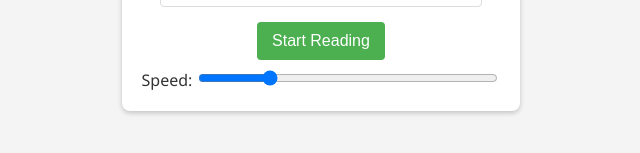
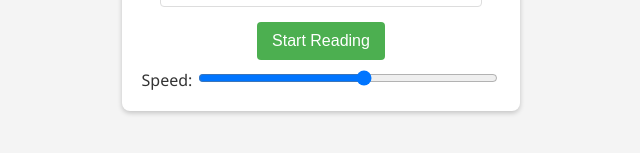
Before and after one commit to williamedwardhahn/SpeedReader, a plain HTML site: page index.html in a window 1280 px wide. Shown: the part 155-308 px from the top of the page, without its empty margins (319-959 px from the left). Drawn offline with Linux system fonts and the light colour scheme.

Commit message:
Update index.html

```diff
--- a/index.html
+++ b/index.html
@@ -62,7 +62,7 @@
     <div id="controlPanel">
         <textarea id="textArea" placeholder="Enter text here..."></textarea><br>
         <button onclick="startReading()">Start Reading</button><br>
-        Speed: <input type="range" id="speedSlider" min="100" max="1000" value="300">
+        Speed: <input type="range" id="speedSlider" min="100" max="1000" value="600">
     </div>
     <div id="displayArea"></div>
     <script>
```
